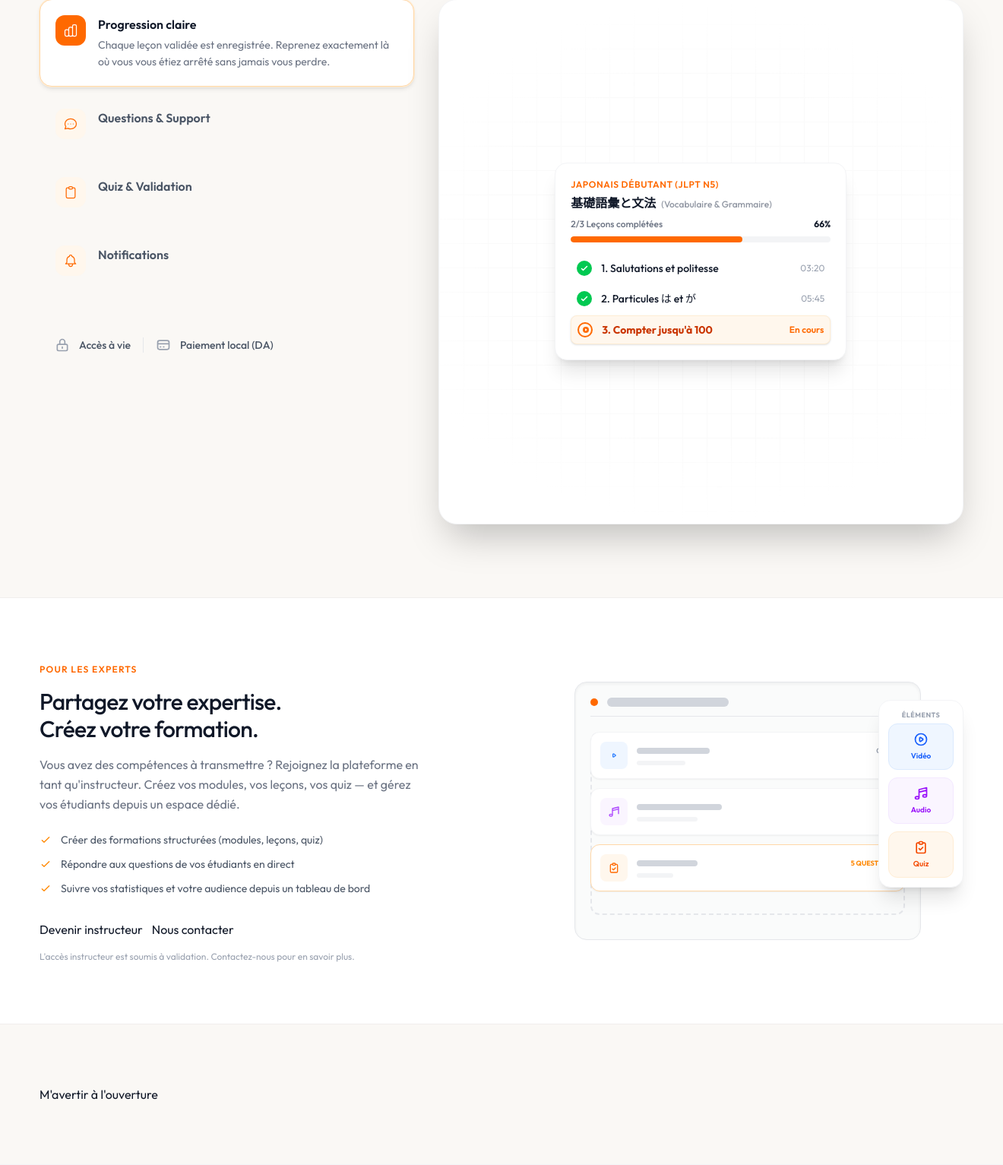
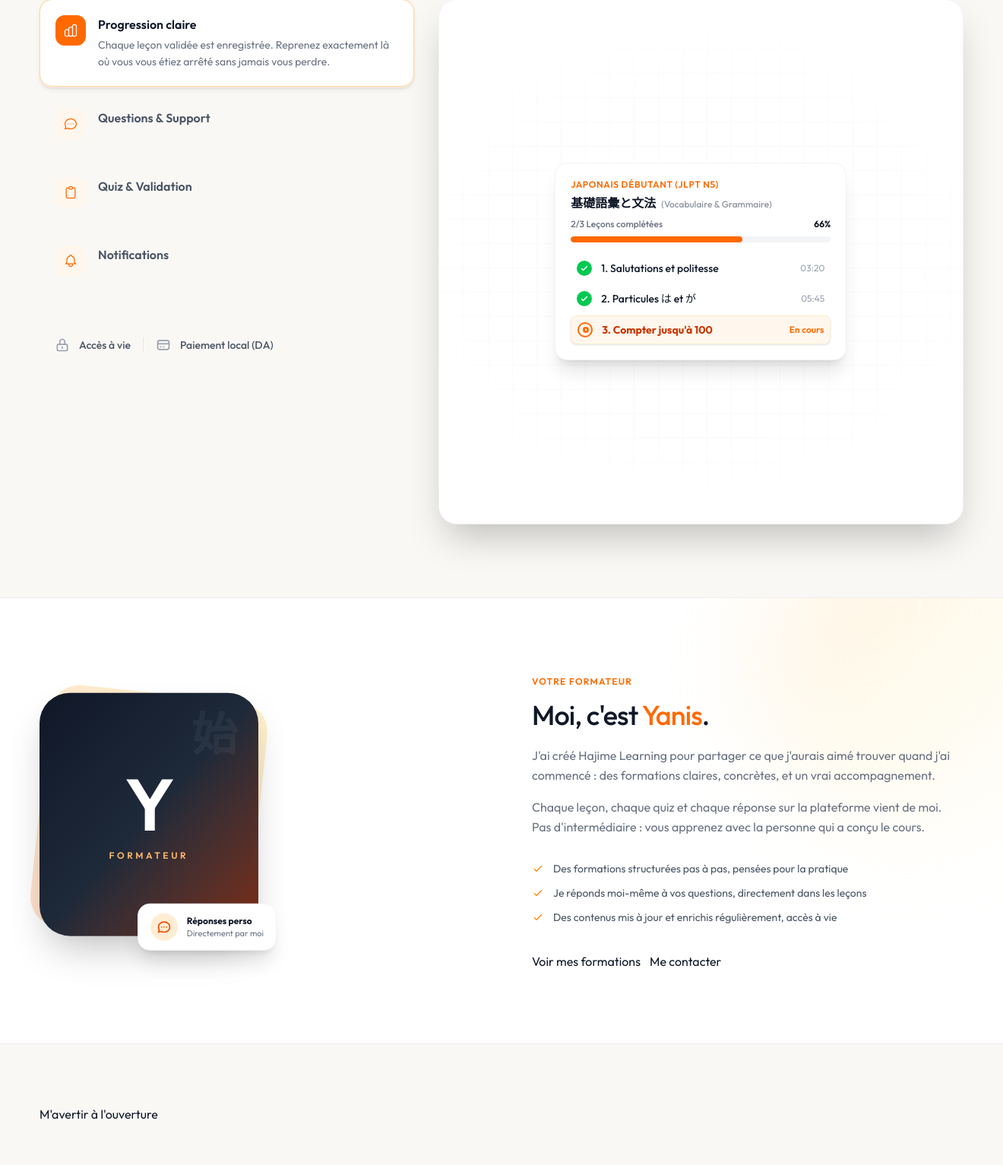
Before and after one commit to yanis-san/hajimelearning, a Django app: page / in a window 1320 px wide. Shown: the part 891-2424 px from the top of the page at 76% size. Run offline with Django 5.2, Linux system fonts and the light colour scheme; data that the repository does not hold is empty; parts of the project's set-up code (start-up, migrations or seed data) failed here and were passed over.

Commit message:
Plateforme mono-formateur : masque Devenir instructeur, section formateur

```diff
--- a/templates/courses/index.html
+++ b/templates/courses/index.html
@@ -201,8 +201,8 @@
           </span>
         </h1>
         <p class="text-lg text-gray-500 mb-8 leading-relaxed">
-          Des formations conçues par des experts, du contenu pratique,
-          un suivi personnalisé. Tout ce qu'il faut pour progresser vraiment.
+          Des formations que je conçois et anime moi-même : du contenu pratique,
+          un suivi personnalisé, et des réponses directes à vos questions.
         </p>
         <div class="flex items-center gap-4 mb-10">
           {% if user.is_authenticated %}
@@ -407,7 +407,7 @@
               </div>
               <div>
                 <h3 class="text-base font-semibold transition-colors" :class="activeFeature === 2 ? 'text-gray-900' : 'text-gray-600'">Questions & Support</h3>
-                <p class="text-sm text-gray-500 mt-1 leading-relaxed" x-show="activeFeature === 2" x-collapse>Posez vos questions directement dans la leçon. L'instructeur vous répond de façon contextuelle.</p>
+                <p class="text-sm text-gray-500 mt-1 leading-relaxed" x-show="activeFeature === 2" x-collapse>Posez vos questions directement dans la leçon. Je vous réponds personnellement, au bon endroit.</p>
               </div>
             </div>
           </button>
@@ -533,7 +533,7 @@
                 </div>
                 <div class="bg-gray-900 rounded-2xl rounded-tr-none shadow-md p-4 w-full text-white">
                   <div class="flex justify-between items-end mb-2">
-                    <span class="text-xs font-bold text-white">Yanis (Instructeur)</span>
+                    <span class="text-xs font-bold text-white">Yanis</span>
                     <span class="text-[10px] text-gray-400">10:45</span>
                   </div>
                   <p class="text-sm text-gray-300 leading-snug">Hello Amine 👋 C'est normal ! Regarde l'inclinaison : les traits de Shi (シ) partent plus à l'horizontale, ceux de Tsu (ツ) tombent du haut à la verticale.</p>
@@ -628,7 +628,7 @@
                 </div>
                 <div>
                   <div class="text-sm font-semibold text-gray-900 mb-0.5">Nouvelle réponse de Yanis</div>
-                  <div class="text-xs text-gray-600 leading-tight">L'instructeur a répondu à votre question sur la leçon "Lire l'heure en japonais".</div>
+                  <div class="text-xs text-gray-600 leading-tight">Yanis a répondu à votre question sur la leçon "Lire l'heure en japonais".</div>
                   <div class="text-[10px] text-orange-500 font-bold mt-1.5">À l'instant</div>
                 </div>
               </div>
@@ -640,7 +640,77 @@
     </div>
   </section>
 
-  {# ══ ESPACE INSTRUCTEUR ═══════════════════════════════════════════════════════ #}
+  {# ══ VOTRE FORMATEUR ════════════════════════════════════════════════════════ #}
+  {# Personnalise librement le texte ci-dessous (parcours, chiffres, photo…). #}
+  <section id="formateur" class="bg-white relative overflow-hidden">
+    <div class="absolute -top-32 -right-32 w-[28rem] h-[28rem] bg-gradient-to-br from-orange-200/40 via-amber-100/30 to-transparent rounded-full blur-3xl pointer-events-none"></div>
+    <div class="max-w-7xl mx-auto px-4 sm:px-6 lg:px-8 py-24 relative">
+      <div class="flex flex-col lg:flex-row items-center gap-14 lg:gap-20">
+
+        {# Portrait (monogramme — remplace par une vraie photo quand tu veux) #}
+        <div class="reveal flex-1 flex justify-center lg:justify-start">
+          <div class="relative" style="animation: float 9s ease-in-out infinite;">
+            <div class="absolute inset-0 bg-gradient-to-tr from-orange-500 to-amber-400 rounded-[2.5rem] rotate-6 opacity-20"></div>
+            <div class="relative w-64 h-72 sm:w-72 sm:h-80 rounded-[2.5rem] bg-gradient-to-br from-gray-900 via-gray-800 to-orange-900 shadow-2xl flex flex-col items-center justify-center overflow-hidden">
+              <span class="absolute top-6 right-7 text-6xl font-bold text-white/5 select-none">始</span>
+              <span class="text-8xl font-semibold text-white tracking-tight">Y</span>
+              <span class="mt-3 text-xs font-semibold tracking-[0.3em] text-orange-300 uppercase">Formateur</span>
+            </div>
+            <div class="absolute -bottom-5 -right-6 bg-white rounded-2xl shadow-xl border border-gray-100 px-4 py-3 flex items-center gap-3"
+                 style="animation: float-delayed 6s ease-in-out infinite;">
+              <div class="w-9 h-9 rounded-full bg-orange-100 flex items-center justify-center text-orange-600">
+                <svg class="w-5 h-5" fill="none" viewBox="0 0 24 24" stroke="currentColor"><path stroke-linecap="round" stroke-linejoin="round" stroke-width="2" d="M8 12h.01M12 12h.01M16 12h.01M21 12c0 4.418-4.03 8-9 8a9.863 9.863 0 01-4.255-.949L3 20l1.395-3.72C3.512 15.042 3 13.574 3 12c0-4.418 4.03-8 9-8s9 3.582 9 8z"/></svg>
+              </div>
+              <div>
+                <div class="text-xs font-bold text-gray-900">Réponses perso</div>
+                <div class="text-[11px] text-gray-500">Directement par moi</div>
+              </div>
+            </div>
+          </div>
+        </div>
+
+        {# Texte #}
+        <div class="reveal delay-200 flex-1 max-w-xl">
+          <span class="inline-block text-xs font-semibold tracking-widest text-orange-500 uppercase mb-4">
+            Votre formateur
+          </span>
+          <h2 class="text-3xl sm:text-4xl font-medium text-gray-900 tracking-tight mb-5">
+            Moi, c'est <span class="text-orange-500">Yanis</span>.
+          </h2>
+          <p class="text-gray-500 mb-4 leading-relaxed">
+            J'ai créé Hajime Learning pour partager ce que j'aurais aimé trouver quand j'ai commencé :
+            des formations claires, concrètes, et un vrai accompagnement.
+          </p>
+          <p class="text-gray-500 mb-8 leading-relaxed">
+            Chaque leçon, chaque quiz et chaque réponse sur la plateforme vient de moi.
+            Pas d'intermédiaire : vous apprenez avec la personne qui a conçu le cours.
+          </p>
+          <ul class="space-y-3 mb-9">
+            <li class="flex items-start gap-3 text-sm text-gray-600">
+              <svg class="w-4 h-4 text-orange-400 shrink-0 mt-0.5" fill="none" viewBox="0 0 24 24" stroke="currentColor"><path stroke-linecap="round" stroke-linejoin="round" stroke-width="2" d="M5 13l4 4L19 7"/></svg>
+              Des formations structurées pas à pas, pensées pour la pratique
+            </li>
+            <li class="flex items-start gap-3 text-sm text-gray-600">
+              <svg class="w-4 h-4 text-orange-400 shrink-0 mt-0.5" fill="none" viewBox="0 0 24 24" stroke="currentColor"><path stroke-linecap="round" stroke-linejoin="round" stroke-width="2" d="M5 13l4 4L19 7"/></svg>
+              Je réponds moi-même à vos questions, directement dans les leçons
+            </li>
+            <li class="flex items-start gap-3 text-sm text-gray-600">
+              <svg class="w-4 h-4 text-orange-400 shrink-0 mt-0.5" fill="none" viewBox="0 0 24 24" stroke="currentColor"><path stroke-linecap="round" stroke-linejoin="round" stroke-width="2" d="M5 13l4 4L19 7"/></svg>
+              Des contenus mis à jour et enrichis régulièrement, accès à vie
+            </li>
+          </ul>
+          <div class="flex flex-wrap items-center gap-3">
+            <c-ui.btn href="#catalogue">Voir mes formations</c-ui.btn>
+            <c-ui.btn href="{% url 'contact' %}" variant="outline">Me contacter</c-ui.btn>
+          </div>
+        </div>
+
+      </div>
+    </div>
+  </section>
+
+  {# ══ ESPACE INSTRUCTEUR (masqué : plateforme mono-formateur) ════════════════════ #}
+  {% comment %}
   <section class="bg-white">
     <div class="max-w-7xl mx-auto px-4 sm:px-6 lg:px-8 py-20">
       <div class="flex flex-col lg:flex-row items-center gap-12 lg:gap-20">
@@ -779,13 +849,14 @@
       </div>
     </div>
   </section>
+  {% endcomment %}
 
   {# ══ CATALOGUE ════════════════════════════════════════════════════════════ #}
   <section id="catalogue" class="bg-transparent border-t border-stone-200/50">
     <div class="max-w-7xl mx-auto px-4 sm:px-6 lg:px-8 py-20"
          x-data="{ active: 'all' }">
 
-      <c-ui.page-header title="Formations" subtitle="Toutes nos formations disponibles">
+      <c-ui.page-header title="Mes formations" subtitle="Toutes les formations que j'ai créées pour vous">
         {% if courses %}
           <c-ui.badge variant="gray">{{ courses|length }} formation{{ courses|length|pluralize }}</c-ui.badge>
         {% endif %}
```
Also changed, not shown: templates/cotton/layout/navbar.html (+8 -0 lines), theme/static/css/dist/styles.css.
